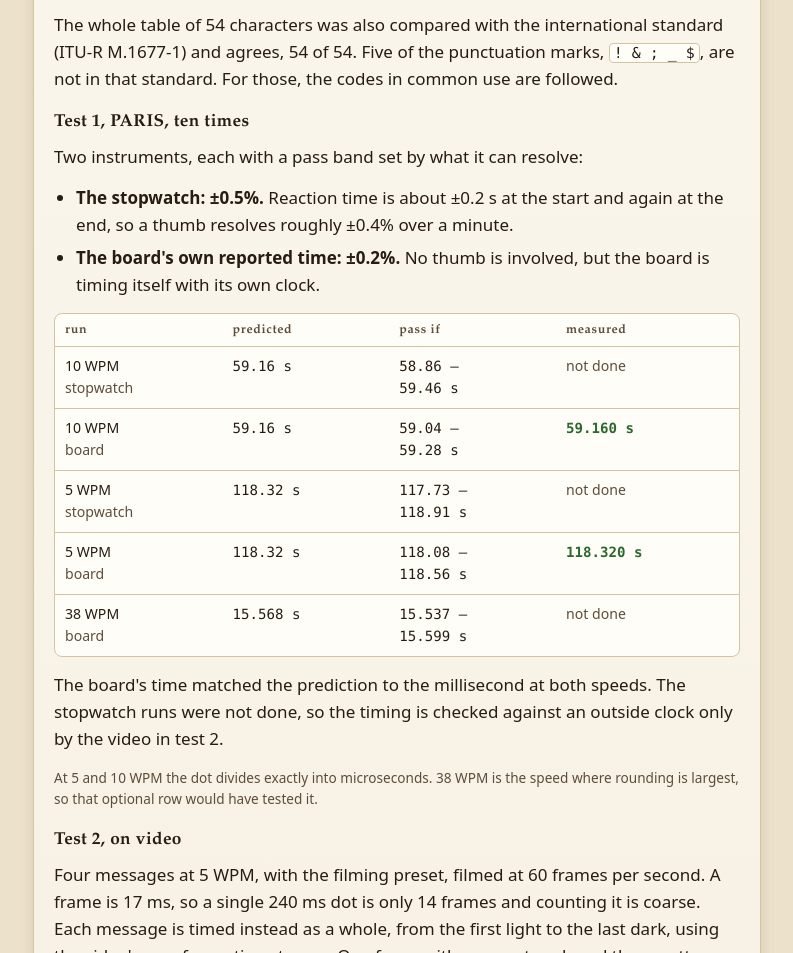
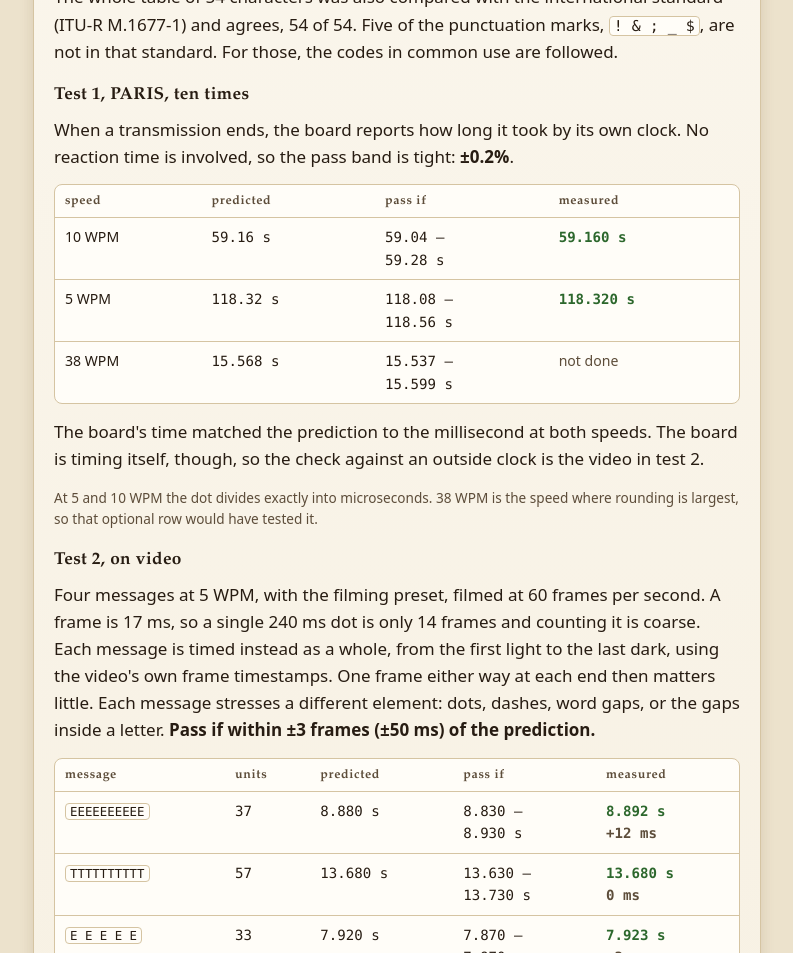
Before and after one commit to semiconda/esp32-morse, a plain HTML site: page index.html in a window 1280 px wide. Shown: the part 5374-6327 px from the top of the page, without its empty margins (243-1036 px from the left). Drawn offline with Linux system fonts and the light colour scheme.

Commit message:
Website: test 1 is the board's own time, no stopwatch
Co-Authored-By: Claude Opus 5.5 <noreply@anthropic.com>

```diff
--- a/index.html
+++ b/index.html
@@ -381,7 +381,7 @@ ten PARIS = 10 × 50 − 7  = 493 units
       function.</li>
     <li><strong>A dark start.</strong> On Send, the LED goes dark for 200 ms before the first dot,
       even if it was lit by a colour preview. The first edge is therefore always dark to lit,
-      which is what the stopwatch and the camera start from. Those 200 ms are not counted in the
+      which is what the camera starts from. Those 200 ms are not counted in the
       reported time.</li>
   </ul>
 
@@ -435,24 +435,16 @@ ten PARIS = 10 × 50 − 7  = 493 units
     are not in that standard. For those, the codes in common use are followed.</p>
 
   <h3>Test 1, PARIS, ten times</h3>
-  <p>Two instruments, each with a pass band set by what it can resolve:</p>
-  <ul>
-    <li><strong>The stopwatch: ±0.5%.</strong> Reaction time is about ±0.2 s at the start and again
-      at the end, so a thumb resolves roughly ±0.4% over a minute.</li>
-    <li><strong>The board's own reported time: ±0.2%.</strong> No thumb is involved, but the board
-      is timing itself with its own clock.</li>
-  </ul>
+  <p>When a transmission ends, the board reports how long it took by its own clock. No reaction
+    time is involved, so the pass band is tight: <strong>±0.2%</strong>.</p>
   <div class="tw"><table>
-    <tr><th>run</th><th>predicted</th><th>pass if</th><th>measured</th></tr>
-    <tr><td>10 WPM<br><span class="dim">stopwatch</span></td><td class="n">59.16 s</td><td class="n">58.86 –<br>59.46 s</td><td class="dim">not done</td></tr>
-    <tr><td>10 WPM<br><span class="dim">board</span></td><td class="n">59.16 s</td><td class="n">59.04 –<br>59.28 s</td><td class="n pass">59.160 s</td></tr>
-    <tr><td>5 WPM<br><span class="dim">stopwatch</span></td><td class="n">118.32 s</td><td class="n">117.73 –<br>118.91 s</td><td class="dim">not done</td></tr>
-    <tr><td>5 WPM<br><span class="dim">board</span></td><td class="n">118.32 s</td><td class="n">118.08 –<br>118.56 s</td><td class="n pass">118.320 s</td></tr>
-    <tr><td>38 WPM<br><span class="dim">board</span></td><td class="n">15.568 s</td><td class="n">15.537 –<br>15.599 s</td><td class="dim">not done</td></tr>
+    <tr><th>speed</th><th>predicted</th><th>pass if</th><th>measured</th></tr>
+    <tr><td>10 WPM</td><td class="n">59.16 s</td><td class="n">59.04 –<br>59.28 s</td><td class="n pass">59.160 s</td></tr>
+    <tr><td>5 WPM</td><td class="n">118.32 s</td><td class="n">118.08 –<br>118.56 s</td><td class="n pass">118.320 s</td></tr>
+    <tr><td>38 WPM</td><td class="n">15.568 s</td><td class="n">15.537 –<br>15.599 s</td><td class="dim">not done</td></tr>
   </table></div>
-  <p>The board's time matched the prediction to the millisecond at both speeds. The stopwatch
-    runs were not done, so the timing is checked against an outside clock only by the video in
-    test 2.</p>
+  <p>The board's time matched the prediction to the millisecond at both speeds. The board is
+    timing itself, though, so the check against an outside clock is the video in test 2.</p>
   <p class="small dim">At 5 and 10 WPM the dot divides exactly into microseconds. 38 WPM is the
     speed where rounding is largest, so that optional row would have tested it.</p>
 
```
